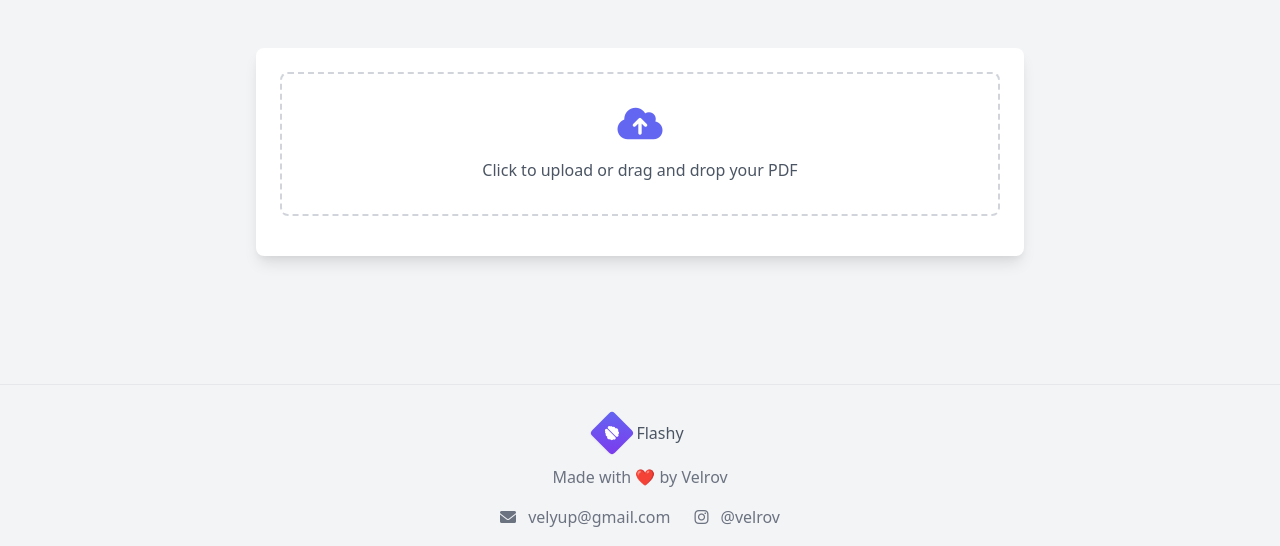
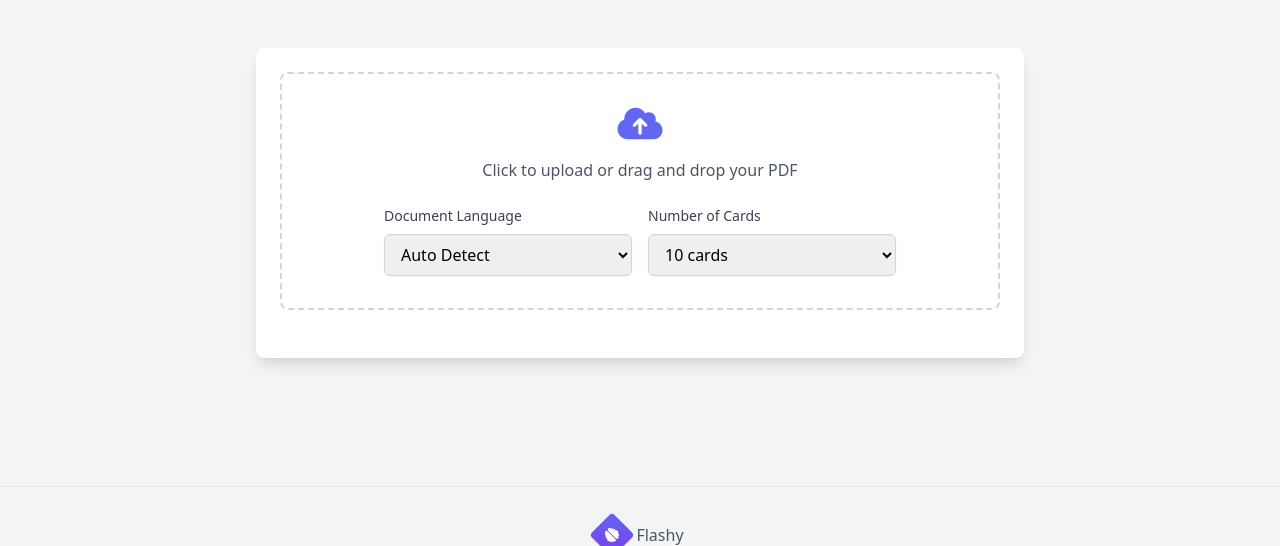
Before and after one commit to velrov1/flashy, a Flask app: page / in a window 1280 px wide. Shown: the part 140-686 px from the top of the page. Run offline with Flask 3, Linux system fonts and the light colour scheme.

Commit message:
Added multi-language support and customizable card count. Features: - Language auto-detection - Support for 9 languages - Customizable number of flashcards (10-50) - Enhanced UI with language and card count selectors

```diff
--- a/app.py
+++ b/app.py
@@ -32,10 +32,56 @@ def extract_text_from_pdf(pdf_path):
             text += page.extract_text() + "\n"
     return text
 
-def generate_flashcards(text):
+def detect_language(text):
+    # Simple language detection based on common words
+    # You might want to use a more sophisticated library like langdetect in production
+    common_words = {
+        'en': ['the', 'and', 'is', 'in', 'it'],
+        'bg': ['и', 'в', 'се', 'на', 'за'],
+        'es': ['el', 'la', 'en', 'y', 'es'],
+        'fr': ['le', 'la', 'et', 'en', 'est'],
+        'de': ['der', 'die', 'und', 'in', 'ist'],
+        'it': ['il', 'la', 'e', 'in', 'è'],
+        'ru': ['и', 'в', 'на', 'что', 'с'],
+        'zh': ['的', '是', '在', '和', '了'],
+        'ja': ['の', 'は', 'に', 'を', 'た']
+    }
+
+    text_lower = text.lower()
+    max_count = 0
+    detected_lang = 'en'  # default to English
+
+    for lang, words in common_words.items():
+        count = sum(1 for word in words if word in text_lower)
+        if count > max_count:
+            max_count = count
+            detected_lang = lang
+
+    return detected_lang
+
+def generate_flashcards(text, language='auto', num_cards=10):
     client = Groq(api_key=os.getenv('GROQ_API_KEY'))
 
-    prompt = f"""Given the following text, generate up to 10 high-quality flashcards.
+    # Detect language if set to auto
+    if language == 'auto':
+        language = detect_language(text)
+
+    # Language-specific instructions
+    lang_instructions = {
+        'en': 'in English',
+        'bg': 'in Bulgarian',
+        'es': 'in Spanish',
+        'fr': 'in French',
+        'de': 'in German',
+        'it': 'in Italian',
+        'ru': 'in Russian',
+        'zh': 'in Chinese',
+        'ja': 'in Japanese'
+    }
+
+    lang_instruction = lang_instructions.get(language, 'in English')
+
+    prompt = f"""Given the following text, generate {num_cards} high-quality flashcards {lang_instruction}.
     Each flashcard should have a clear question on the front and a concise answer on the back.
     Focus on the most important concepts and key information.
 
@@ -43,6 +89,7 @@ def generate_flashcards(text):
 
     Format each flashcard as a JSON object with 'id', 'front', and 'back' fields.
     Return only the JSON array of flashcards.
+    Make sure both the question and answer are {lang_instruction}.
     """
 
     try:
@@ -50,7 +97,7 @@ def generate_flashcards(text):
             messages=[{"role": "user", "content": prompt}],
             model="mixtral-8x7b-32768",
             temperature=0.7,
-            max_tokens=2000
+            max_tokens=4000
         )
 
         # Extract the flashcards from the response
@@ -78,7 +125,7 @@ def generate_flashcards(text):
                     'back': ' '.join(sentence.split()[len(sentence.split())//2:])
                 })
 
-        return flashcards[:min(len(flashcards), 10)]
+        return flashcards[:min(len(flashcards), int(num_cards))]
 
 @app.route('/')
 def index():
@@ -93,6 +140,13 @@ def upload_file():
     if file.filename == '':
         return jsonify({'error': 'No selected file'}), 400
 
+    # Get language and cards count from form data
+    language = request.form.get('language', 'auto')
+    try:
+        cards_count = int(request.form.get('cards_count', '10'))
+    except ValueError:
+        cards_count = 10
+
     if file and file.filename.endswith('.pdf'):
         filename = secure_filename(file.filename)
         filepath = os.path.join(app.config['UPLOAD_FOLDER'], filename)
@@ -100,7 +154,7 @@ def upload_file():
 
         try:
             text = extract_text_from_pdf(filepath)
-            flashcards = generate_flashcards(text)
+            flashcards = generate_flashcards(text, language, cards_count)
 
             # Save flashcards to a JSON file
             cards_filename = f"{filename}_cards.json"
@@ -110,7 +164,8 @@ def upload_file():
 
             return jsonify({
                 'message': 'File successfully processed',
-                'flashcards': flashcards
+                'flashcards': flashcards,
+                'language': language
             })
         except Exception as e:
             return jsonify({'error': str(e)}), 500
--- a/templates/index.html
+++ b/templates/index.html
@@ -102,12 +102,41 @@
 
         <div class="max-w-3xl mx-auto bg-white rounded-lg shadow-lg p-6 mb-8">
             <div id="upload-section" class="text-center">
-                <div class="border-2 border-dashed border-gray-300 rounded-lg p-8 mb-4">
+                <div class="border-2 border-dashed border-gray-300 rounded-lg p-8 mb-6">
                     <input type="file" id="pdf-upload" accept=".pdf" class="hidden">
-                    <label for="pdf-upload" class="cursor-pointer">
-                        <i class="fas fa-cloud-upload-alt text-4xl text-indigo-500 mb-4"></i>
-                        <p class="text-gray-600">Click to upload or drag and drop your PDF</p>
+                    <label for="pdf-upload" class="cursor-pointer block">
+                        <i class="fas fa-cloud-upload-alt text-4xl text-indigo-500 mb-4 block"></i>
+                        <p class="text-gray-600 mb-6">Click to upload or drag and drop your PDF</p>
                     </label>
+
+                    <div class="grid grid-cols-1 md:grid-cols-2 gap-4 max-w-lg mx-auto">
+                        <div class="text-left">
+                            <label for="language-select" class="block text-sm font-medium text-gray-700 mb-2">Document Language</label>
+                            <select id="language-select" class="w-full px-3 py-2 border border-gray-300 rounded-md shadow-sm focus:outline-none focus:ring-indigo-500 focus:border-indigo-500">
+                                <option value="auto">Auto Detect</option>
+                                <option value="en">English</option>
+                                <option value="bg">Bulgarian</option>
+                                <option value="es">Spanish</option>
+                                <option value="fr">French</option>
+                                <option value="de">German</option>
+                                <option value="it">Italian</option>
+                                <option value="ru">Russian</option>
+                                <option value="zh">Chinese</option>
+                                <option value="ja">Japanese</option>
+                            </select>
+                        </div>
+
+                        <div class="text-left">
+                            <label for="cards-count" class="block text-sm font-medium text-gray-700 mb-2">Number of Cards</label>
+                            <select id="cards-count" class="w-full px-3 py-2 border border-gray-300 rounded-md shadow-sm focus:outline-none focus:ring-indigo-500 focus:border-indigo-500">
+                                <option value="10">10 cards</option>
+                                <option value="20">20 cards</option>
+                                <option value="30">30 cards</option>
+                                <option value="40">40 cards</option>
+                                <option value="50">50 cards</option>
+                            </select>
+                        </div>
+                    </div>
                 </div>
                 <div id="upload-status" class="hidden">
                     <div class="flex items-center justify-center">
@@ -176,6 +205,8 @@
 
             const formData = new FormData();
             formData.append('file', file);
+            formData.append('language', document.getElementById('language-select').value);
+            formData.append('cards_count', document.getElementById('cards-count').value);
 
             try {
                 const response = await fetch('/upload', {
```
